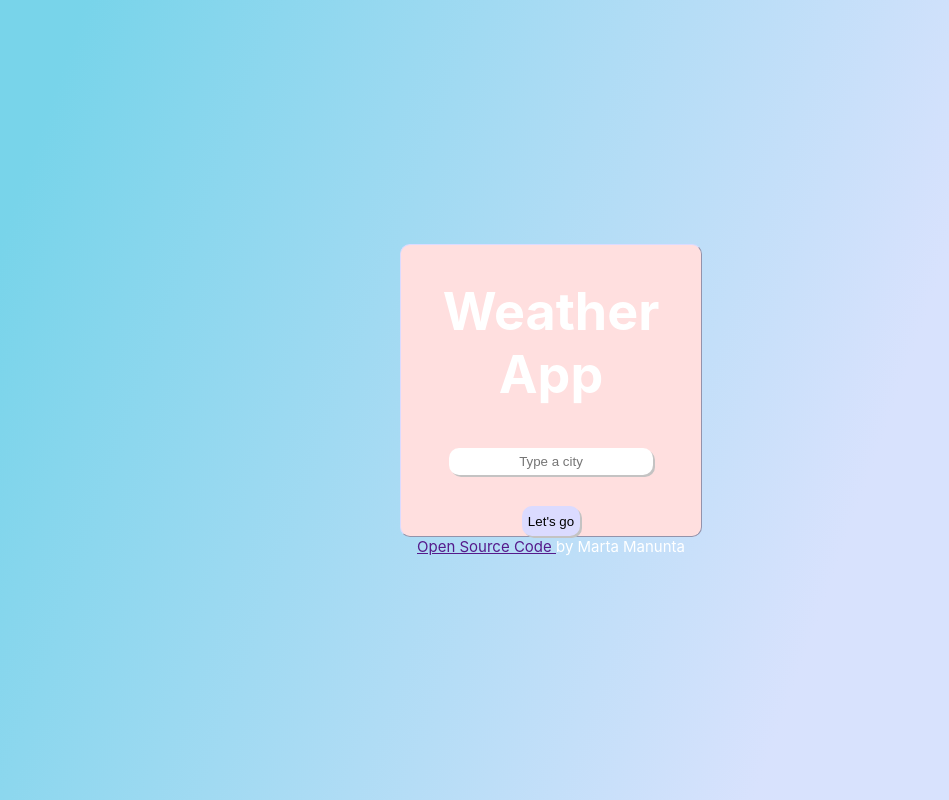
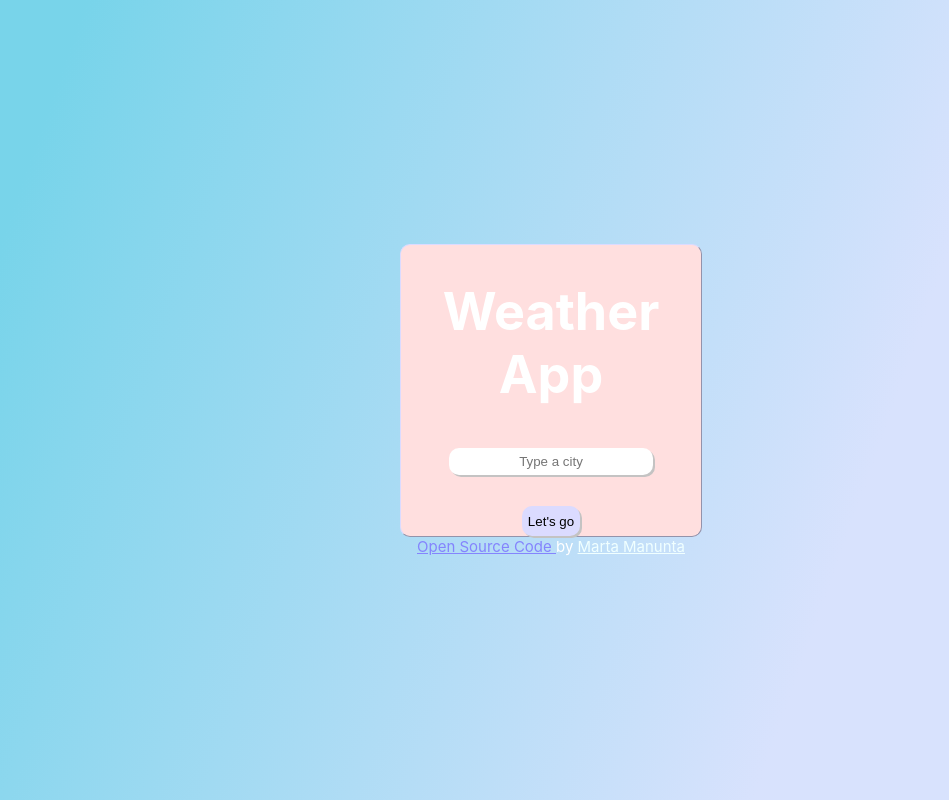
Before and after one commit to martuman95/weather-react.app, a React (Create React App) app: page / in a window 1280 px wide. In both pictures the pointer is over the link "Open Source Code". Shown: the whole page, without its empty margins (89-1038 px from the left). Built offline with nearby package versions, Linux system fonts and the light colour scheme.

Commit message:
made it prettier

```diff
--- a/src/App.css
+++ b/src/App.css
@@ -41,6 +41,12 @@ li {
   text-align: left;
   font-size: 20px;
 }
+a {
+  color: azure;
+}
+a:hover {
+  color: rgb(132, 132, 253);
+}
 button {
   background-color: rgb(219, 219, 255);
   height: 30px;
@@ -49,7 +55,7 @@ button {
   box-shadow: 2px 2px rgb(196, 195, 195);
 }
 button:hover {
-  background-color: rgb(236, 134, 250);
+  background-color: rgb(120, 212, 234);
   cursor: pointer;
 }
 footer {
--- a/src/App.js
+++ b/src/App.js
@@ -17,7 +17,7 @@ function App() {
 </div>
 
  <footer>
-   <a href="" > Open Source Code </a> by Marta Manunta
+   <a href="https://github.com/martuman95/weather-react.app" > Open Source Code </a> by <a href="https://www.instagram.com/martugram_/?hl=it"> Marta Manunta </a>
  </footer>
  </div>
 );
```
